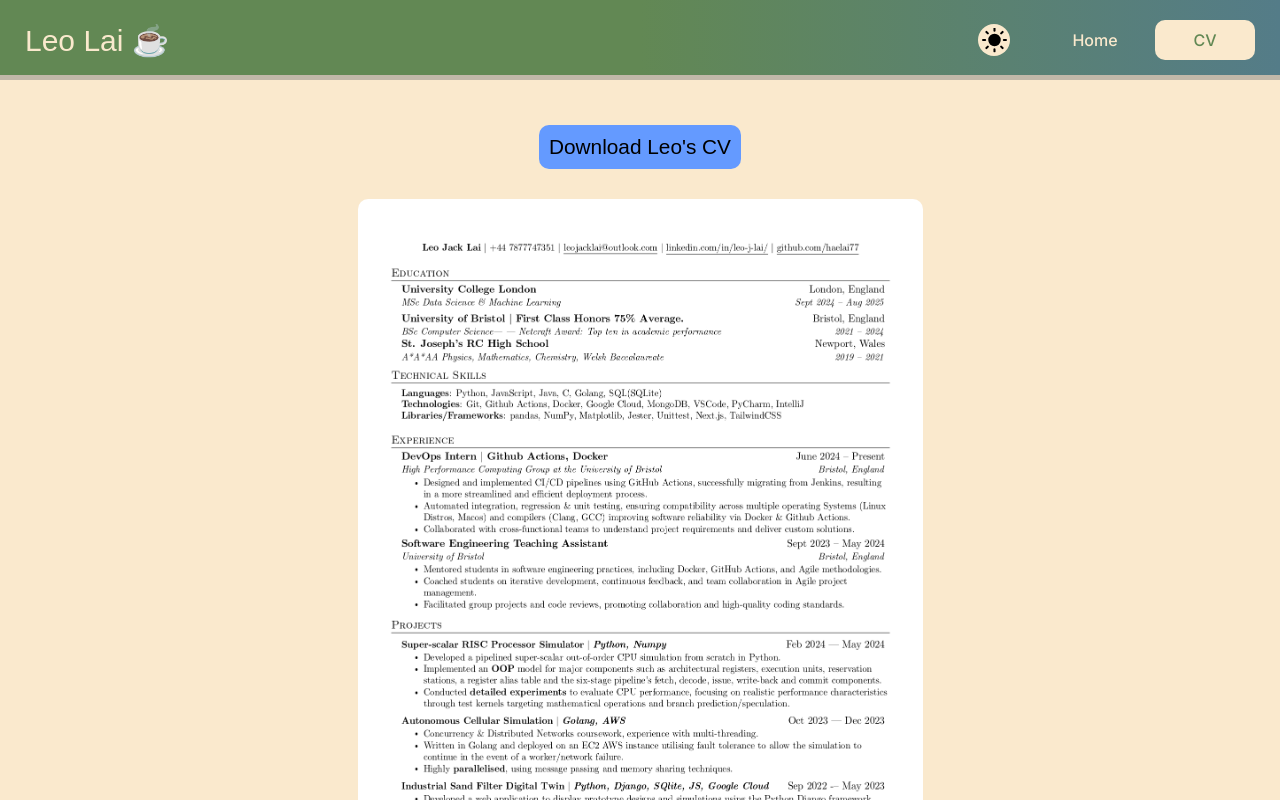
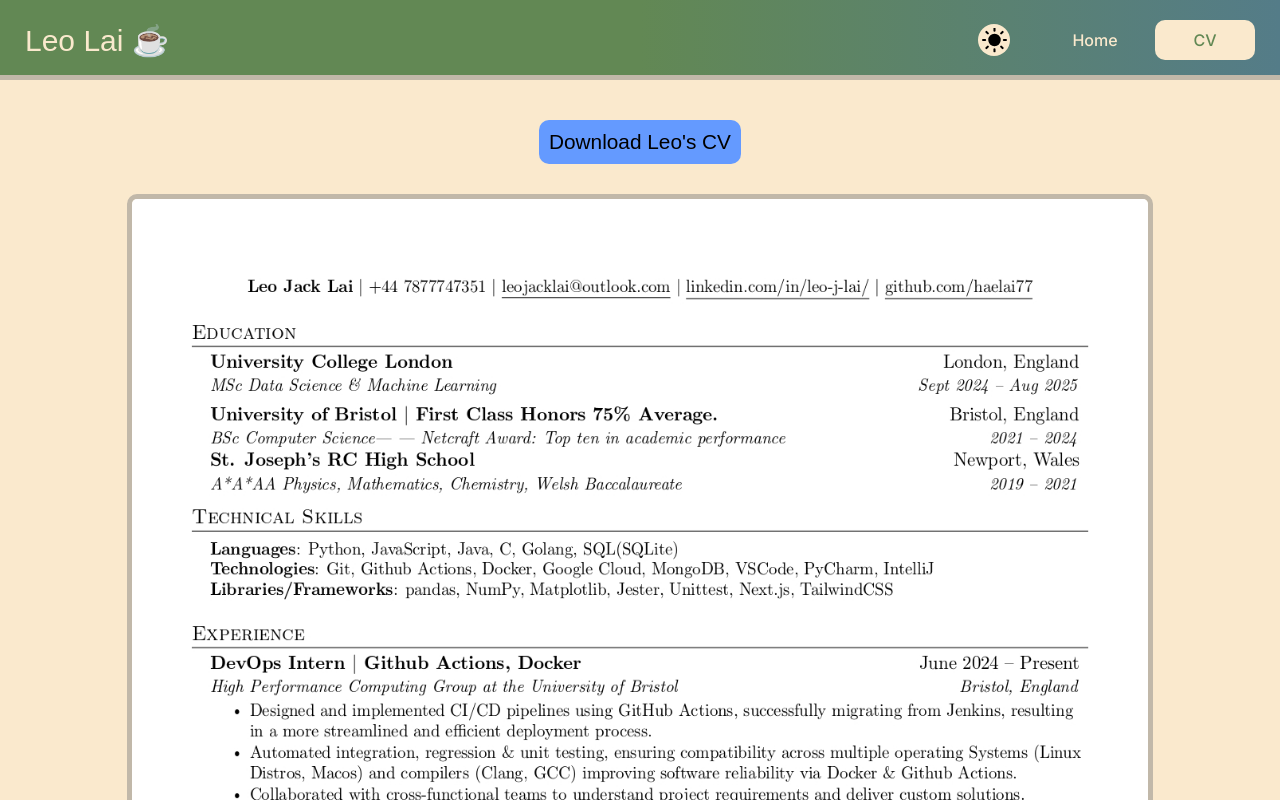
Before and after one commit to haelai77/Porfolio, a Next.js app: page /CV in a window 1280 px wide. Shown: the top 800 px of the page. Built offline with nearby package versions, Linux system fonts and the light colour scheme; a web font is replaced by a local one.

Commit message:
added light border to cv

```diff
--- a/src/app/CV/cv.module.css
+++ b/src/app/CV/cv.module.css
@@ -1,14 +1,17 @@
-.container{
+.container {
     display: flex;
     flex-direction: column;
     align-items: center;
 
     gap: 30px;
 
-    padding:25px;
+    padding: 20px;
     min-height: calc(100vh - 200px);
     /* height: calc(100vh - 200px); */
     width: 100%;
+
+    container-name: content;
+    container-type: inline-size;
 }
 
 /* .content{
@@ -55,16 +58,19 @@
     flex-direction: column;
 } */
 
-.imgContainer{
+.imgContainer {
     position: relative;
     aspect-ratio: 3 / 4;
-    width: 50%;
+    width: 60%;
 
     border-radius: 10px;
     overflow: hidden;
+
+    border: 5px solid;
+    border-color: var(--shadow)
 }
 
-.button{
+.button {
     background-color: #649aff;
 
     font-size: 1.3em;
@@ -78,3 +84,21 @@
     border-radius: 10px;
     border: none;
 }
+
+@container content (max-width: 1280px) {
+    .imgContainer {
+        width: 90%;
+    }
+}
+
+@container content (max-width: 1024px){
+    .imgContainer {
+        width: 95%;
+    }
+}
+
+@container content (max-width: 768px) {
+    .imgContainer {
+        width: 98%;
+    }
+}
--- a/src/app/globals.css
+++ b/src/app/globals.css
@@ -39,7 +39,7 @@
   --navtext: var(--bg);
   --textSoft: rgb(109, 109, 109);
 
-  --shadow: rgb(48, 48, 92);
+  --shadow: #30305c;
 
   --navGradient1: var(--accent2);
   --navGradient2: var(--accent1);
```
